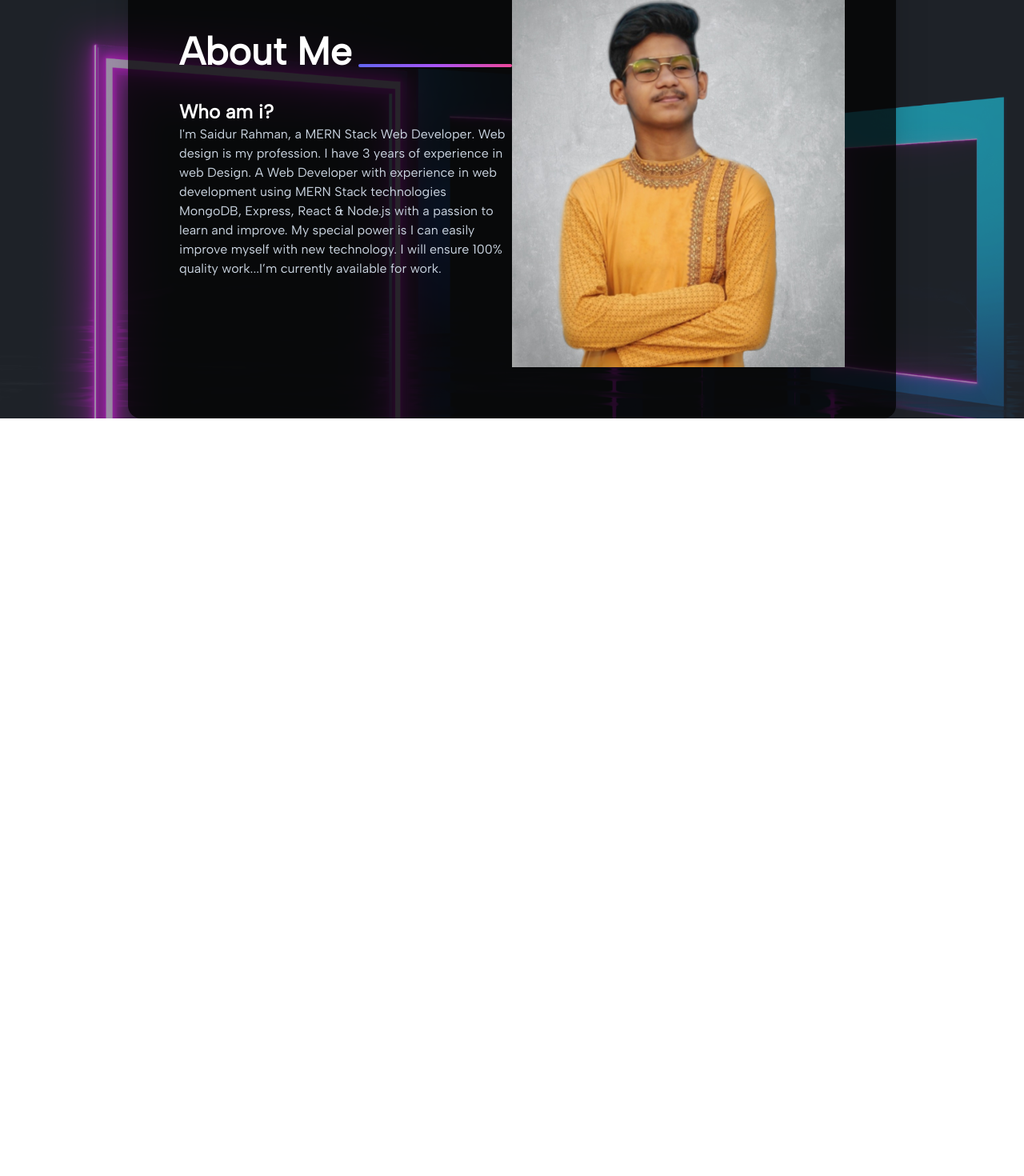
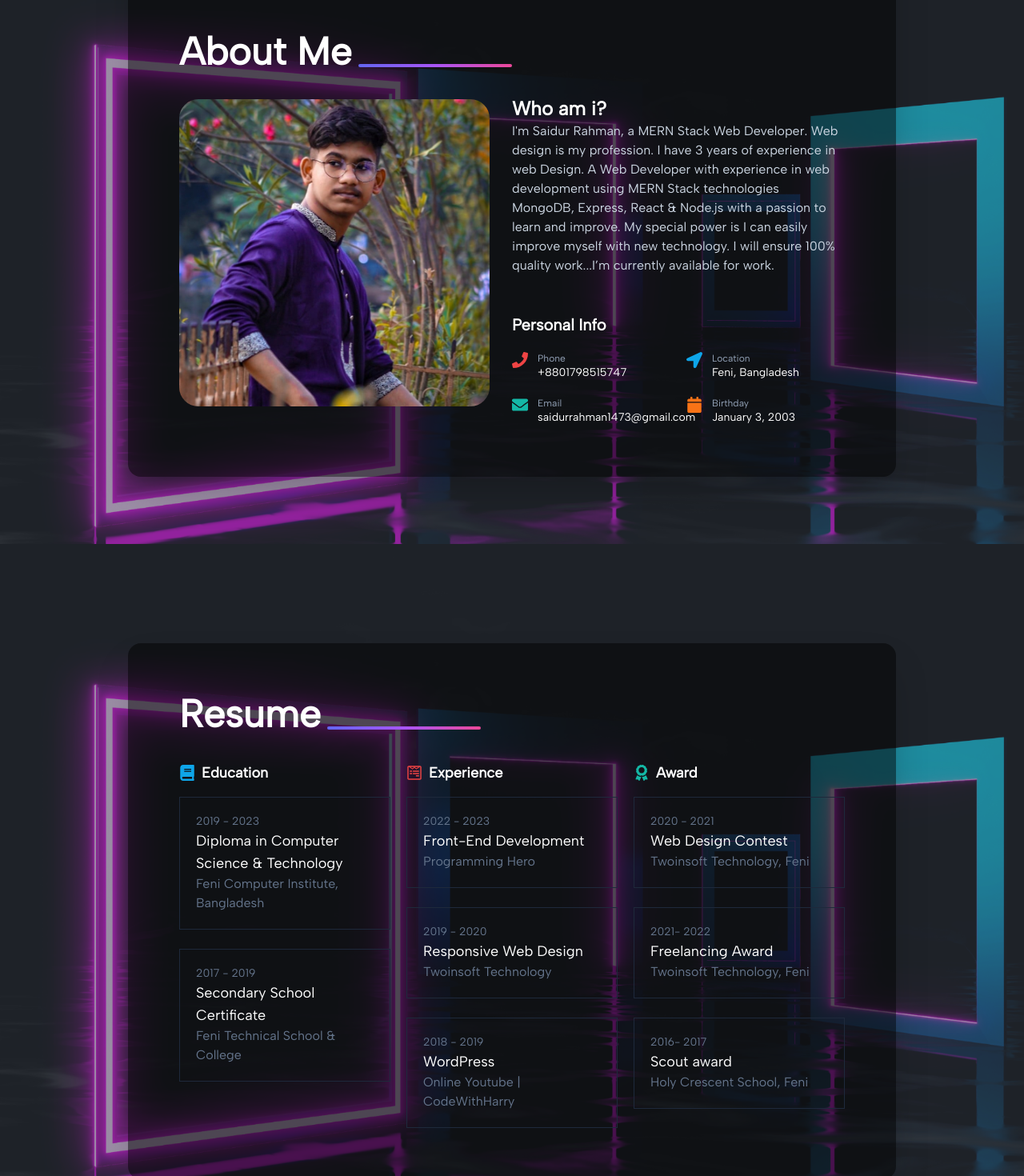
Before and after one commit to SaidurRahman10/Portfolio2.0-, a React (Create React App) app: page / in a window 1280 px wide. Shown: the part 920-2390 px from the top of the page at 80% size. Before the commit the page ends 1443 px from the top, so only its background shows below. Built offline with nearby package versions, Linux system fonts and the light colour scheme.

Commit message:
add resume half

```diff
--- a/src/Pages/AboutMe/AboutMe.js
+++ b/src/Pages/AboutMe/AboutMe.js
@@ -1,16 +1,17 @@
 import React from 'react';
-import img from '../../img/11.jpeg'
+import img from '../../img/sr.jpg'
+import {  FaPhone, FaLocationArrow, FaEnvelope, FaCalendar } from 'react-icons/fa';
 
 
 const AboutMe = () => {
 
     return (
-        <div  className='mt-52 text-white mx-40 bg-black bg-opacity-75 rounded-2xl shadow-2xl p-16'>
+        <div  className='mt-52 text-white mx-40 bg-black bg-opacity-50 rounded-2xl shadow-2xl p-16'>
 
 
 
 
-            <div className='mx-auto grid grid-cols-2'>
+            <div className='mx-auto grid  grid-cols-1 lg:grid-cols-2 '>
                 <div className='mt-28'>
                 <div>
                 <h1 className='text-5xl font-bold flex gap-2'>About Me <hr  className="my-4   w-48 h-1 bg-gradient-to-r from-indigo-500 via-purple-500 to-pink-500 ...  rounded border-0 md:my-10 dark:bg-gray-700"></hr> </h1>
@@ -18,15 +19,65 @@ const AboutMe = () => {
 
                 </div>
             </div>
-            <h1 className='text-2xl font-bold'>Who am i?</h1>
-            <p className='text-slate-300'> I'm Saidur Rahman, a MERN Stack Web Developer. Web design is my profession. I have 3 years of experience in web Design. A Web Developer with experience in web development using MERN Stack technologies MongoDB, Express, React & Node.js with a passion to learn and improve. My special power is I can easily improve myself with new technology. I will ensure 100% quality work...I’m currently available for work.</p>
+             <img className='h-96 w-auto rounded-3xl' src={img} alt="" />
+
                 </div>
-                <div>
+                <div className='mt-48'>
 
 
-             <img src={img} alt="" />
+                <h1 className='text-2xl font-bold'>Who am i?</h1>
+            <p className='text-slate-300'> I'm Saidur Rahman, a MERN Stack Web Developer. Web design is my profession. I have 3 years of experience in web Design. A Web Developer with experience in web development using MERN Stack technologies MongoDB, Express, React & Node.js with a passion to learn and improve. My special power is I can easily improve myself with new technology. I will ensure 100% quality work...I’m currently available for work.</p>
 
 
+               <div className='mt-12'>
+                <h1 className='text-xl font-bold'>Personal Info</h1>
+
+                <div className='mt-5 grid grid-cols-2 gap-5'>
+
+                    <div className='flex gap-3'>
+                        <div><FaPhone className=' h-5 w-5  text-red-500 '></FaPhone></div>
+                        <div className=''>
+                         <p className='text-xs text-slate-400'>Phone</p>
+                        <p className='text-sm'>+8801798515747</p>
+                        </div>
+                    </div>
+
+
+
+                    <div className='flex gap-3'>
+                        <div><FaLocationArrow className=' h-5 w-5  text-sky-500 '></FaLocationArrow></div>
+                        <div className=''>
+                         <p className='text-xs text-slate-400'>Location</p>
+                        <p className='text-sm'>Feni, Bangladesh</p>
+                        </div>
+                    </div>
+
+
+
+
+                    <div className='flex gap-3'>
+                        <div><FaEnvelope className=' h-5 w-5 text-teal-500 '></FaEnvelope></div>
+                        <div className=''>
+                         <p className='text-xs text-slate-400'>Email</p>
+                        <p className='text-sm'>saidurrahman1473@gmail.com</p>
+                        </div>
+                    </div>
+
+
+
+
+                    <div className='flex gap-3'>
+                        <div><FaCalendar className=' h-5 w-5  text-orange-500'></FaCalendar></div>
+                        <div className=''>
+                         <p className='text-xs text-slate-400'>Birthday</p>
+                        <p className='text-sm'>January 3, 2003</p>
+                        </div>
+                    </div>
+
+
+
+                </div>
+               </div>
 
                 </div>
             </div>
--- a/src/Pages/Home/Home.js
+++ b/src/Pages/Home/Home.js
@@ -2,6 +2,7 @@ import React from "react";
 import AboutMe from "../AboutMe/AboutMe";
 import HeroSection from "../HeroSection/HeroSection";
 import Header from "../Navbar/Header";
+import Resume from "../Resume/Resume";
 
 
 const Home = () => {
@@ -11,6 +12,7 @@ const Home = () => {
     <Header></Header>
     <HeroSection></HeroSection>
     <AboutMe></AboutMe>
+    <Resume></Resume>
 
   </div>;
 };
--- /dev/null
+++ b/src/Pages/Resume/Resume.js
@@ -0,0 +1,121 @@
+import React from 'react';
+import { FaBook , FaWpforms , FaAward} from 'react-icons/fa';
+
+
+const Resume = () => {
+    return (
+        <div  className='mt-52 text-white mx-40 bg-black bg-opacity-50 rounded-2xl shadow-2xl p-16'>
+
+            <div>
+                <h1 className='text-5xl font-bold flex gap-2 '>Resume<hr  className="my-4   w-48 h-1 bg-gradient-to-r from-indigo-500 via-purple-500 to-pink-500 ...  rounded border-0 md:my-10 dark:bg-gray-700"></hr> </h1>
+                </div>
+
+
+
+            <div className='grid  grid-cols-1 md:grid-cols-2 lg:grid-cols-3 gap-5'>
+
+
+                {/* Education */}
+                <div>
+
+                   <h1 className='flex gap-2 text-lg font-bold'><FaBook className='w-5 h-5 text-sky-500 mt-1' /> Education</h1>
+                    <div >
+
+
+                        <div className='border border-slate-800 mt-4 p-5'>
+                            <h1 className='text-slate-500 text-sm'>2019 - 2023</h1>
+                             <h1 className='text-lg'>Diploma in Computer Science & Technology</h1>
+                             <h1 className='text-slate-500 tex'>Feni Computer Institute, Bangladesh</h1>
+                        </div>
+
+
+
+                        <div className='border border-slate-800 mt-6 p-5'>
+                            <h1 className='text-slate-500 text-sm'>2017 - 2019</h1>
+                             <h1 className='text-lg'>Secondary School Certificate</h1>
+                             <h1 className='text-slate-500 tex'>Feni Technical School & College</h1>
+                        </div>
+                    </div>
+                </div>
+
+
+
+{/* Experience */}
+<div>
+
+                 <h1 className='flex gap-2 text-lg font-bold'><FaWpforms className='w-5 h-5 text-red-500 mt-1' /> Experience</h1>
+                  <div >
+
+
+                      <div className='border border-slate-800 mt-4 p-5'>
+                          <h1 className='text-slate-500 text-sm'>2022 - 2023</h1>
+                           <h1 className='text-lg'>Front-End Development</h1>
+                           <h1 className='text-slate-500 tex'>Programming Hero</h1>
+                      </div>
+
+
+
+                      <div className='border border-slate-800 mt-6 p-5'>
+                          <h1 className='text-slate-500 text-sm'>2019 - 2020</h1>
+                           <h1 className='text-lg'>Responsive Web Design</h1>
+                           <h1 className='text-slate-500 tex'>Twoinsoft Technology</h1>
+                      </div>
+
+
+                      <div className='border border-slate-800 mt-6 p-5'>
+                          <h1 className='text-slate-500 text-sm'>2018 - 2019</h1>
+                           <h1 className='text-lg'>WordPress</h1>
+                           <h1 className='text-slate-500 tex'>Online Youtube | CodeWithHarry</h1>
+                      </div>
+
+                  </div>
+              </div>
+
+
+
+              {/* Award */}
+              <div>
+
+                 <h1 className='flex gap-2 text-lg font-bold'><FaAward className='w-5 h-5 text-teal-500 mt-1' /> Award</h1>
+                  <div >
+
+
+                      <div className='border border-slate-800 mt-4 p-5'>
+                          <h1 className='text-slate-500 text-sm'>2020 - 2021</h1>
+                           <h1 className='text-lg'>Web Design Contest</h1>
+                           <h1 className='text-slate-500 tex'>Twoinsoft Technology, Feni</h1>
+                      </div>
+
+
+
+                      <div className='border border-slate-800 mt-6 p-5'>
+                          <h1 className='text-slate-500 text-sm'>2021- 2022</h1>
+                           <h1 className='text-lg'>Freelancing Award</h1>
+                           <h1 className='text-slate-500 tex'>Twoinsoft Technology, Feni</h1>
+                      </div>
+
+
+                      <div className='border border-slate-800 mt-6 p-5'>
+                          <h1 className='text-slate-500 text-sm'>2016- 2017</h1>
+                           <h1 className='text-lg'>Scout award</h1>
+                           <h1 className='text-slate-500 tex'>Holy Crescent School, Feni</h1>
+                      </div>
+
+                  </div>
+              </div>
+
+
+
+
+            </div>
+
+
+
+
+
+            </div>
+
+    );
+};
+
+export default Resume;
```
Also changed, not shown: src/img/sr.jpg (added).
